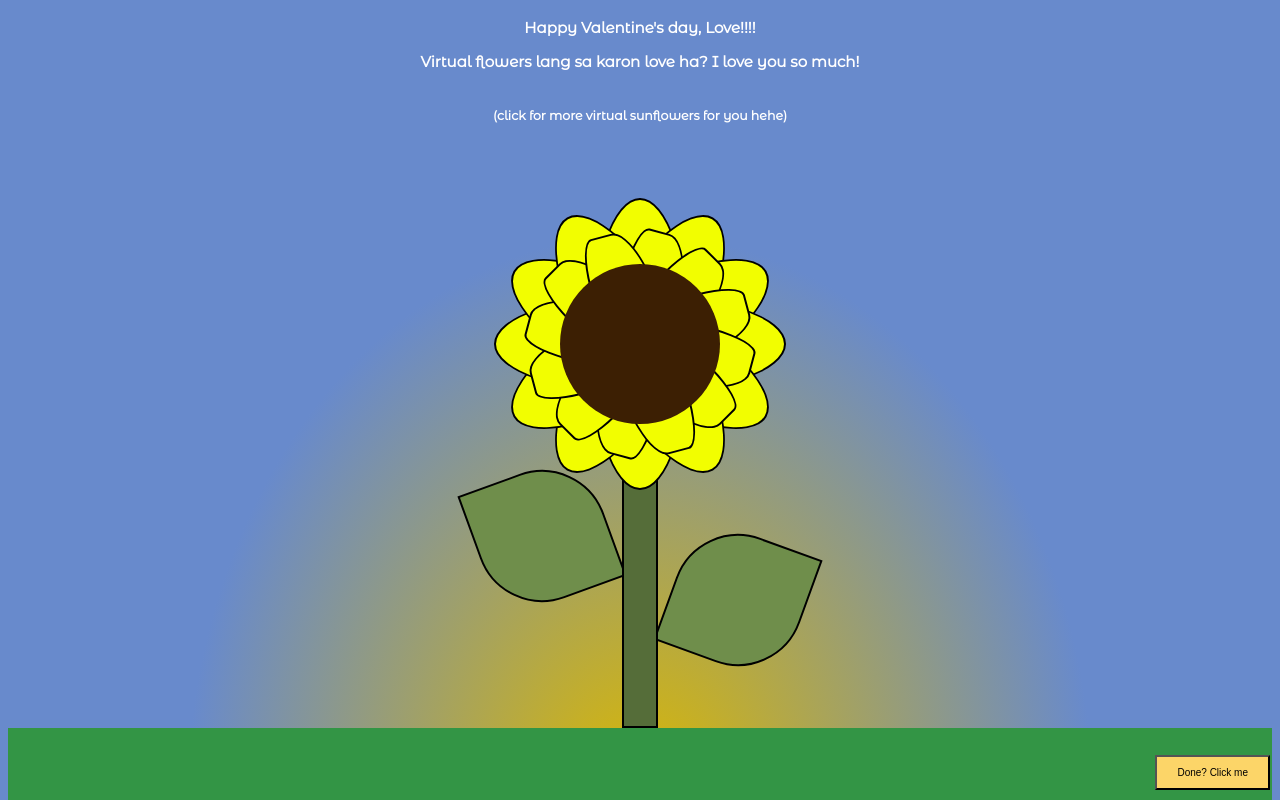
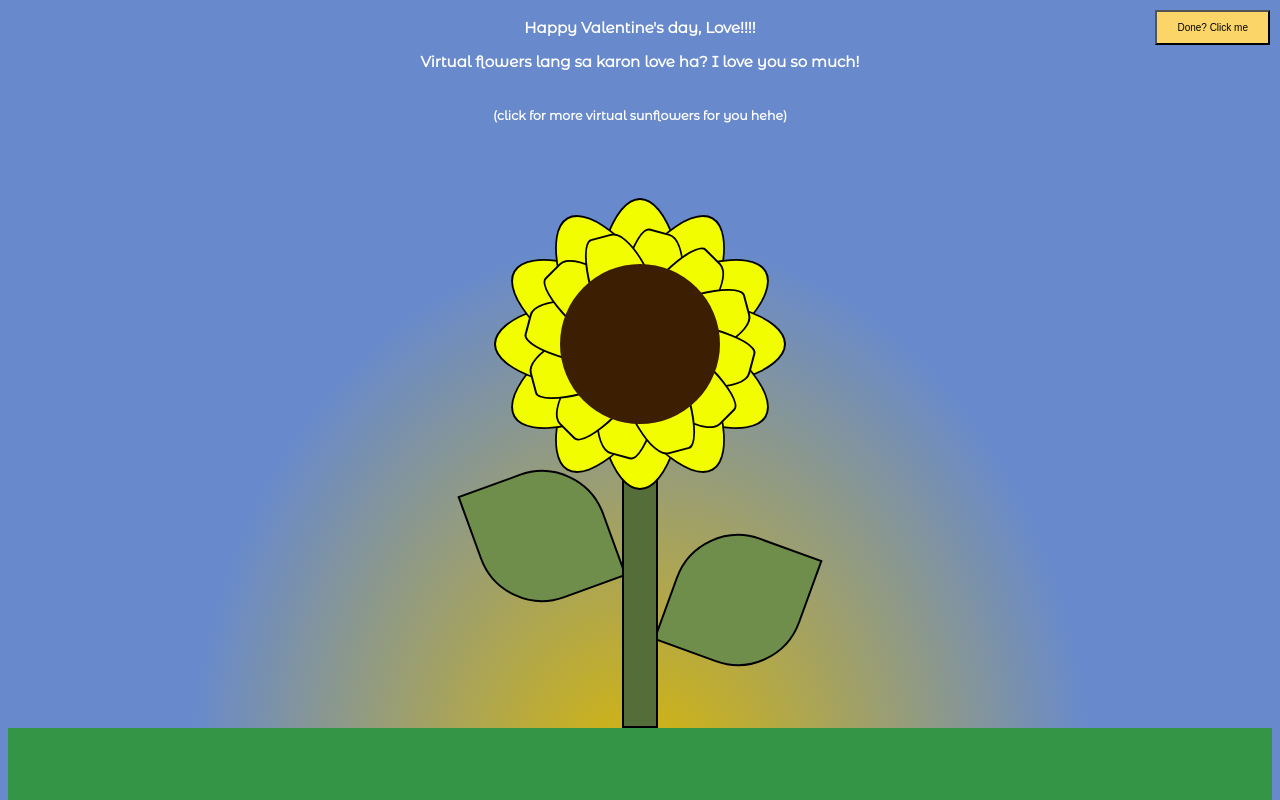
Before and after one commit to c0rnedbeeft/c0rnedbeeft.github.io, a plain HTML site: page index.html in a window 1280 px wide. Shown: the top 800 px of the page. Drawn offline with Linux system fonts and the light colour scheme.

Commit message:
Update index.html

```diff
--- a/index.html
+++ b/index.html
@@ -36,7 +36,7 @@
 
 
     <!-- Proceed button -->
-    <button onclick="proceedToNextPage()" style="position: fixed; bottom: 10px; right: 10px; padding: 10px 20px; font-size: 10px; cursor: pointer; background-color: #fcd568;">
+    <button onclick="proceedToNextPage()" style="position: fixed; top: 10px; right: 10px; padding: 10px 20px; font-size: 10px; cursor: pointer; background-color: #fcd568;">
       Done? Click me
   </button>
 
```
